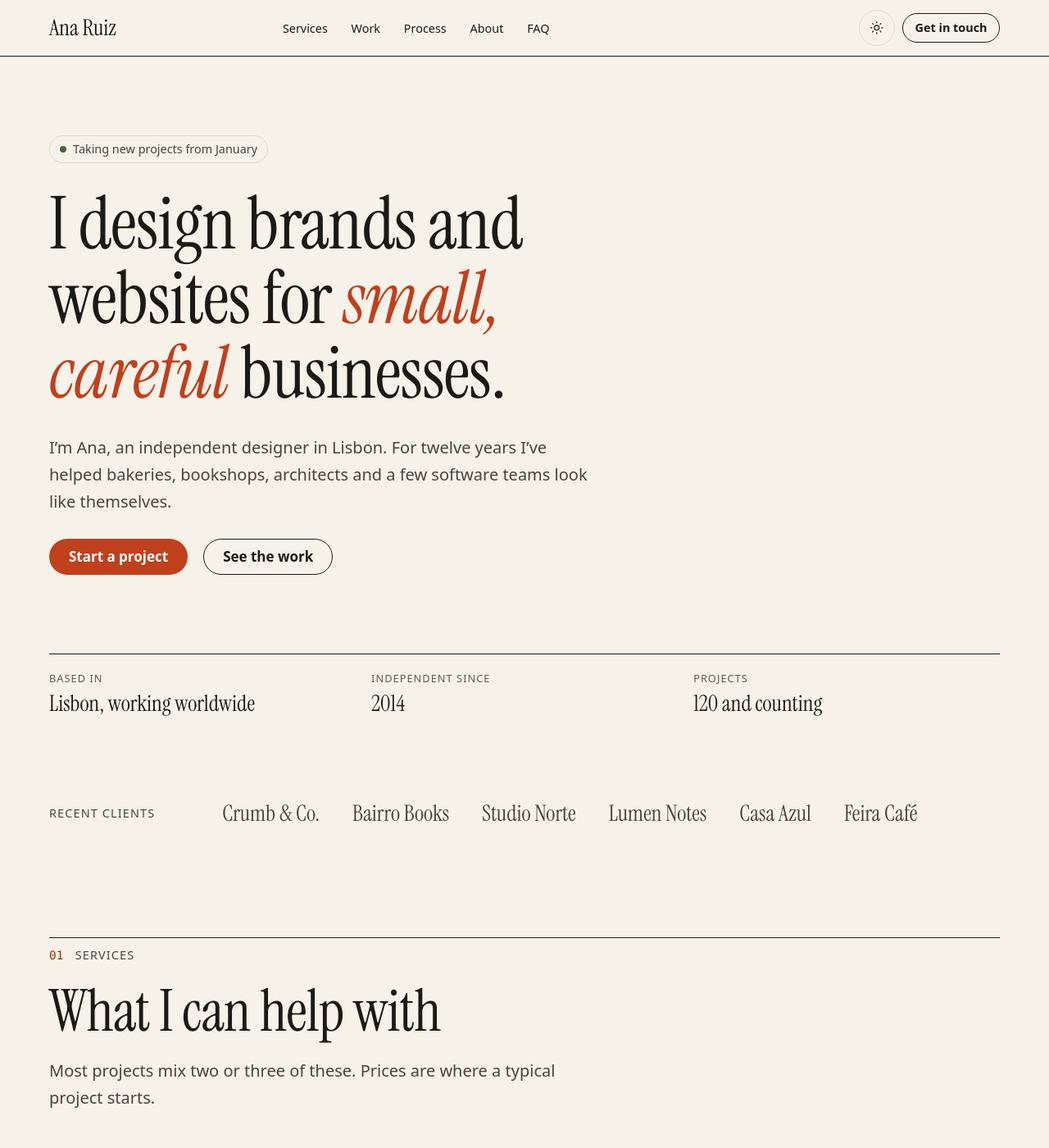
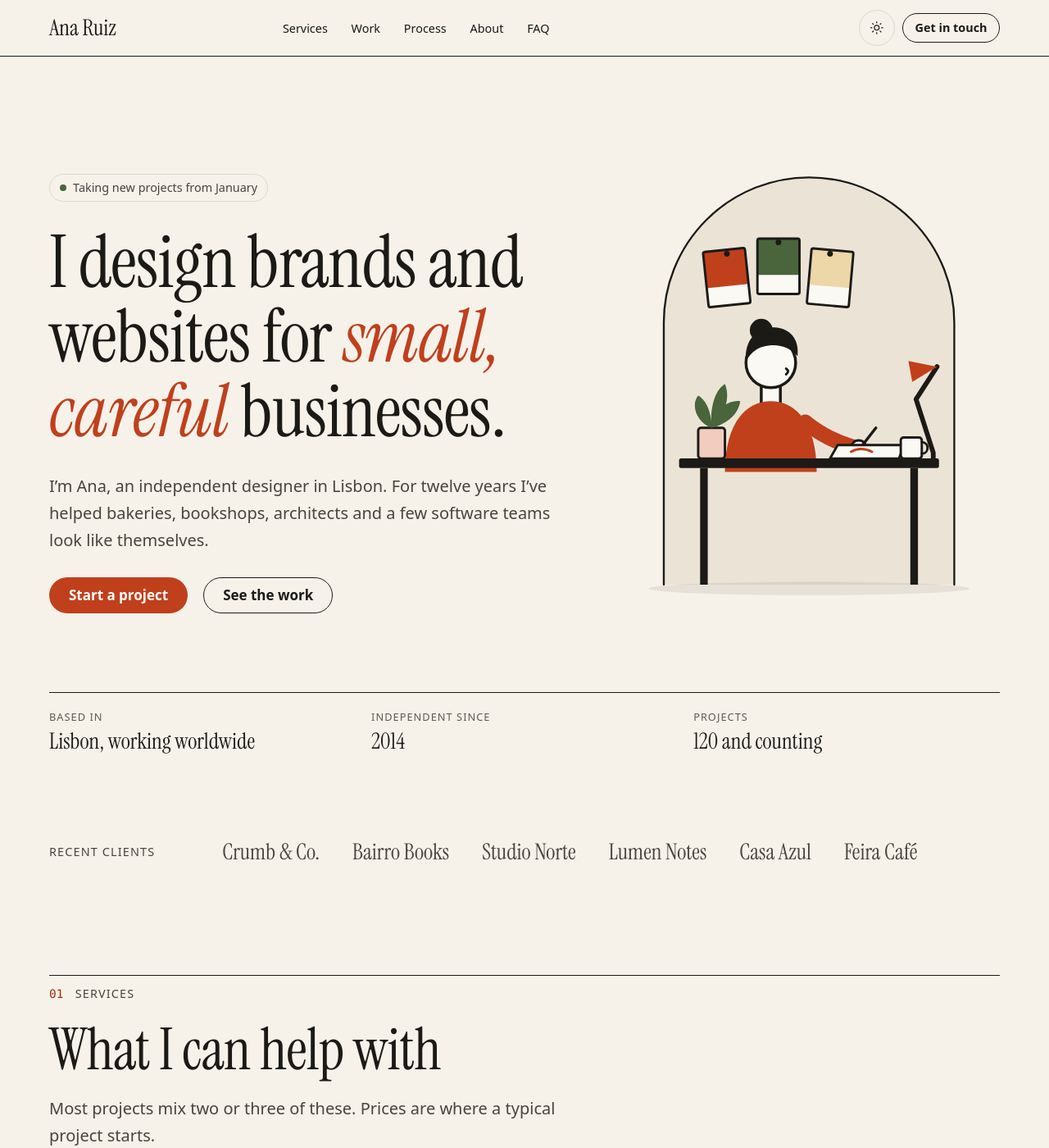
Before and after one commit to Tortoiz-Themes/alcor-jekyll, a Jekyll site: the page built from index.md, in a window 1280 px wide and 1400 px high. Shown: the whole window at 82% size. Built offline with Jekyll 4.4.1, drawn with Linux system fonts in a browser that asks for light colours.

Commit message:
Fill the hero with the illustration on the demo
The demo hero now uses the portrait variant with the designer drawing,
so the right side isn't empty on wide screens. About shows text only, so
the drawing appears once. On phones the hero picture is capped at 20rem.

```diff
--- a/_includes/css/sections/hero.css
+++ b/_includes/css/sections/hero.css
@@ -8,7 +8,8 @@
   .hero__text { max-width: 34em; }
   .hero__body .actions { margin-top: 0; }
 
-  .hero__media { margin: 0; }
+  /* On phones the picture sits under the buttons, so keep it modest instead of a full screen tall. */
+  .hero__media { margin: 0; width: min(100%, 20rem); }
   .hero__media img { width: 100%; aspect-ratio: 4 / 5; object-fit: cover; border-radius: var(--radius-s); }
   .hero__media figcaption { margin-top: var(--space-2xs); font-size: var(--step--2); color: var(--ink-subtle); }
 
@@ -22,5 +23,6 @@
 
   @media (min-width: 60em) {
     .sec-hero--portrait .hero__grid { grid-template-columns: 1.35fr 1fr; }
+    .sec-hero--portrait .hero__media { width: auto; }
   }
 }
```
Also changed, not shown: index.md (+3 -3 lines).
